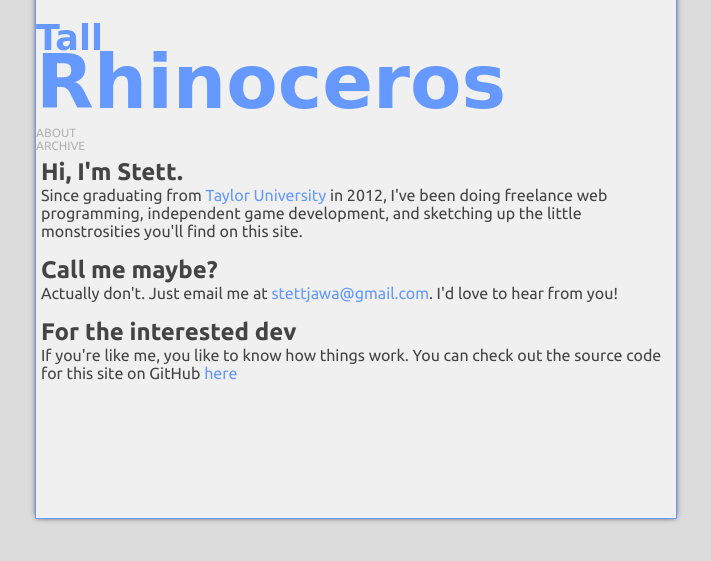
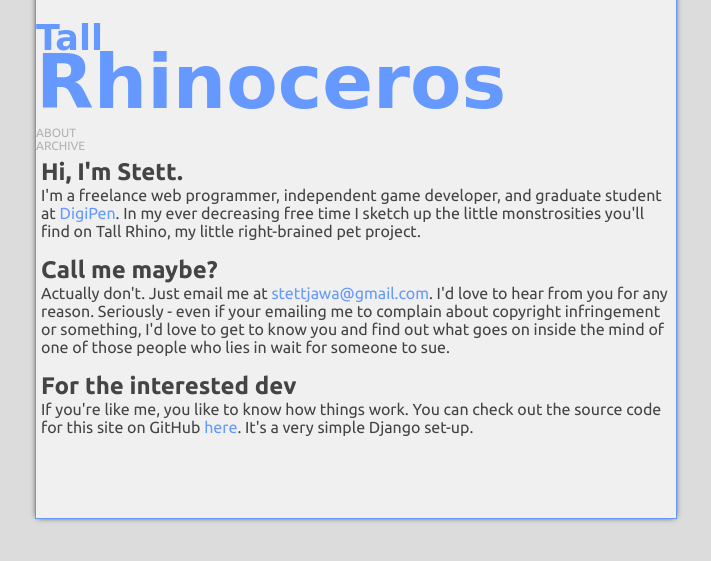
Before and after one commit to stett/tall_rhino, a Django app: template tall_rhino/templates/about.html in a window 1280 px wide. Shown: the part 202-763 px from the top of the page, without its empty margins (284-995 px from the left). Run offline with Django 3.2, Linux system fonts and the light colour scheme; the template is opened without the code that fills it, so the values that code supplies are empty; style sheets or scripts are compiled from the project's sources; parts of the project's set-up code (start-up, migrations or seed data) failed here and were passed over; some libraries are stand-ins or nearby versions; some web fonts are replaced.

Commit message:
update about page

```diff
--- a/tall_rhino/templates/about.html
+++ b/tall_rhino/templates/about.html
@@ -6,9 +6,9 @@ About
 
 {% block content %}
 <h2>Hi, I'm Stett.</h2>
-<p>Since graduating from <a href="http://www.taylor.edu/">Taylor University</a> in 2012, I've been doing freelance web programming, independent game development, and sketching up the little monstrosities you'll find on this site.</p>
+<p>I'm a freelance web programmer, independent game developer, and graduate student at <a href="https://www.digipen.edu/">DigiPen</a>. In my ever decreasing free time I sketch up the little monstrosities you'll find on Tall Rhino, my little right-brained pet project.</p>
 <h2>Call me maybe?</h2>
-<p>Actually don't. Just email me at <a href="mailto:stettjawa@gmail.com">stettjawa@gmail.com</a>. I'd love to hear from you!</p>
+<p>Actually don't. Just email me at <a href="mailto:stettjawa@gmail.com">stettjawa@gmail.com</a>. I'd love to hear from you for any reason. Seriously - even if your emailing me to complain about copyright infringement or something, I'd love to get to know you and find out what goes on inside the mind of one of those people who lies in wait for someone to sue.</p>
 <h2>For the interested dev</h2>
-<p>If you're like me, you like to know how things work. You can check out the source code for this site on GitHub <a href="https://github.com/stett/tall_rhino">here</a></p>
+<p>If you're like me, you like to know how things work. You can check out the source code for this site on GitHub <a href="https://github.com/stett/tall_rhino">here</a>. It's a very simple Django set-up.</p>
 {% endblock %}
```
